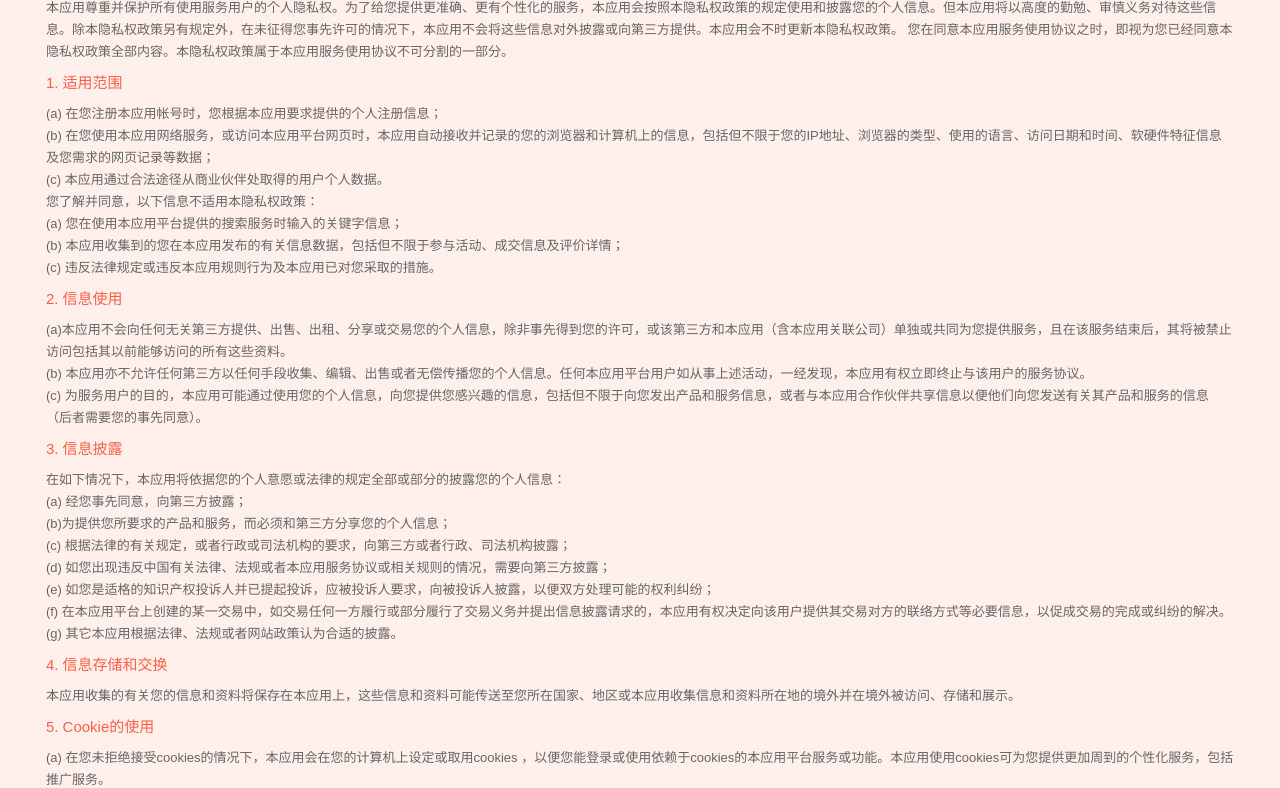
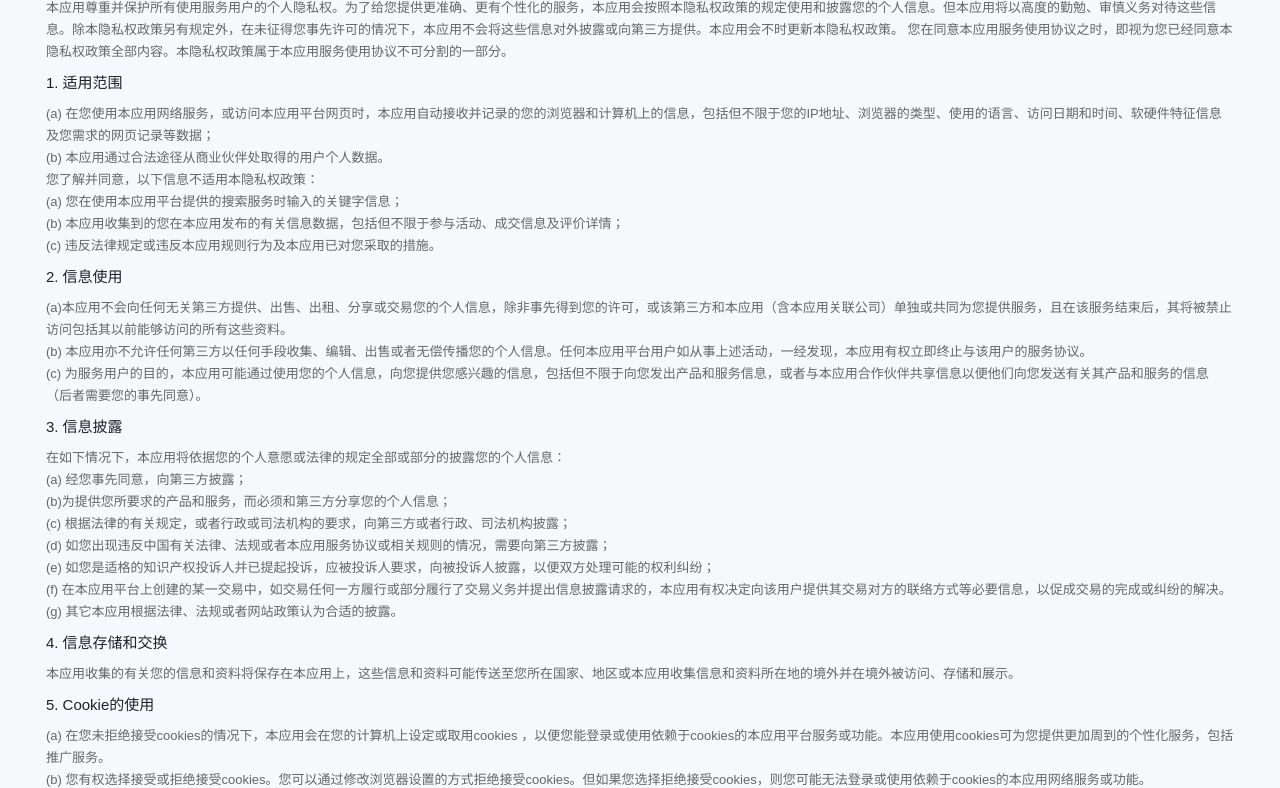
Before and after one commit to yangliu199102/Privacy, a plain HTML site: page index.html in a window 1280 px wide. Shown: the part 51-839 px from the top of the page. Drawn offline with Linux system fonts and the light colour scheme.

Commit message:
Update index.html

```diff
--- a/index.html
+++ b/index.html
@@ -8,7 +8,7 @@
 <style type="text/css">
 <!--
 body{ font-family:"Arial";
-	background-color:#fff0ec;
+	background-color:#F7F8FC;
 	text-align:center;
 }
 div{ margin:0 auto;}
@@ -18,7 +18,7 @@ hr{ border:none; border-top:1px solid #ffe4dd;}
 .title{
 	font-family:"Verdana";
 	font-weight:bold;
-	color:#ff2200;
+	color:#d81e06;
 	font-size:18px;
 	padding:0px;
 	line-height:40px;
@@ -26,7 +26,7 @@ hr{ border:none; border-top:1px solid #ffe4dd;}
 }
 .subtitle{
 	width:94%;
-	color:#fd5f46;
+	color:#1F2129;
 	font-size:15px;
 	line-height:40px;
 	text-align:left;
@@ -68,11 +68,9 @@ hr{ border:none; border-top:1px solid #ffe4dd;}
 
 <div class="subtitle">1. 适用范围</div>
 
-<div class="text">(a) 在您注册本应用帐号时，您根据本应用要求提供的个人注册信息；</div>
+<div class="text">(a) 在您使用本应用网络服务，或访问本应用平台网页时，本应用自动接收并记录的您的浏览器和计算机上的信息，包括但不限于您的IP地址、浏览器的类型、使用的语言、访问日期和时间、软硬件特征信息及您需求的网页记录等数据；</div>
 
-<div class="text">(b) 在您使用本应用网络服务，或访问本应用平台网页时，本应用自动接收并记录的您的浏览器和计算机上的信息，包括但不限于您的IP地址、浏览器的类型、使用的语言、访问日期和时间、软硬件特征信息及您需求的网页记录等数据；</div>
-
-<div class="text">(c) 本应用通过合法途径从商业伙伴处取得的用户个人数据。</div>
+<div class="text">(b) 本应用通过合法途径从商业伙伴处取得的用户个人数据。</div>
 
 <div class="text">您了解并同意，以下信息不适用本隐私权政策：</div>
 
```
